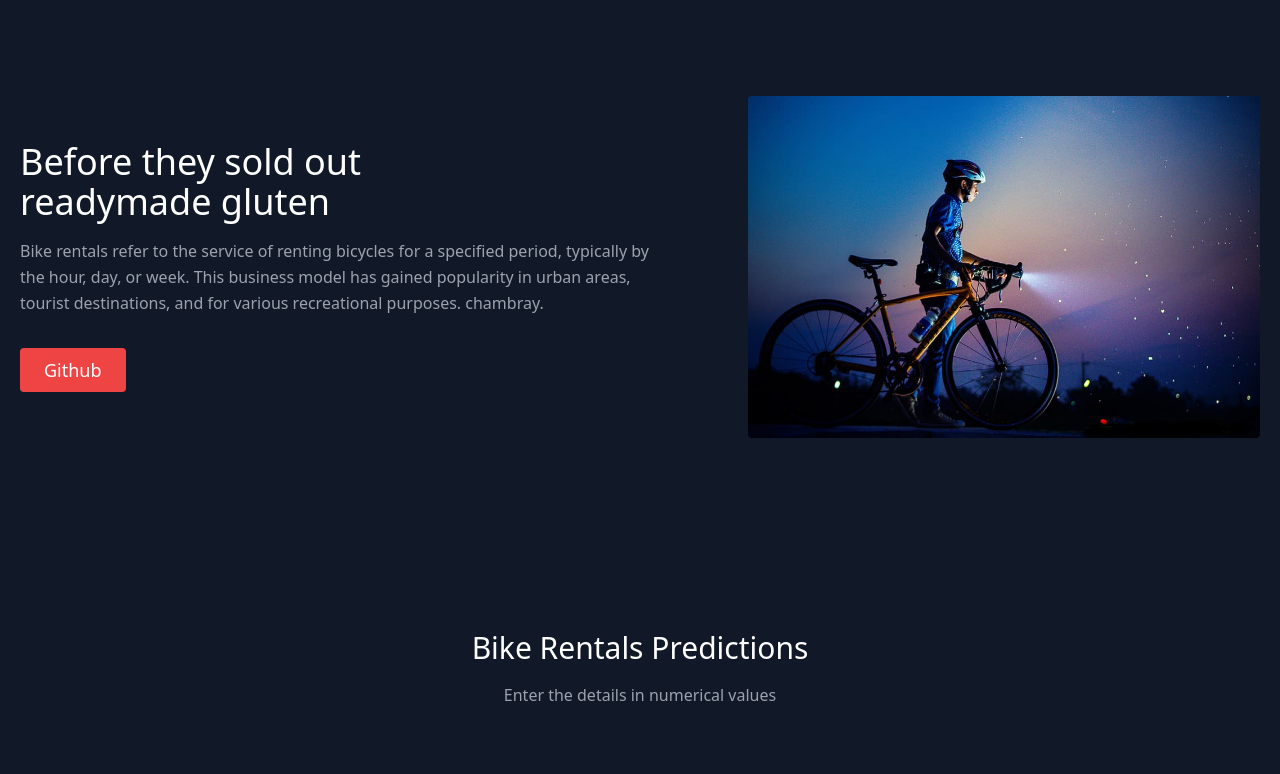
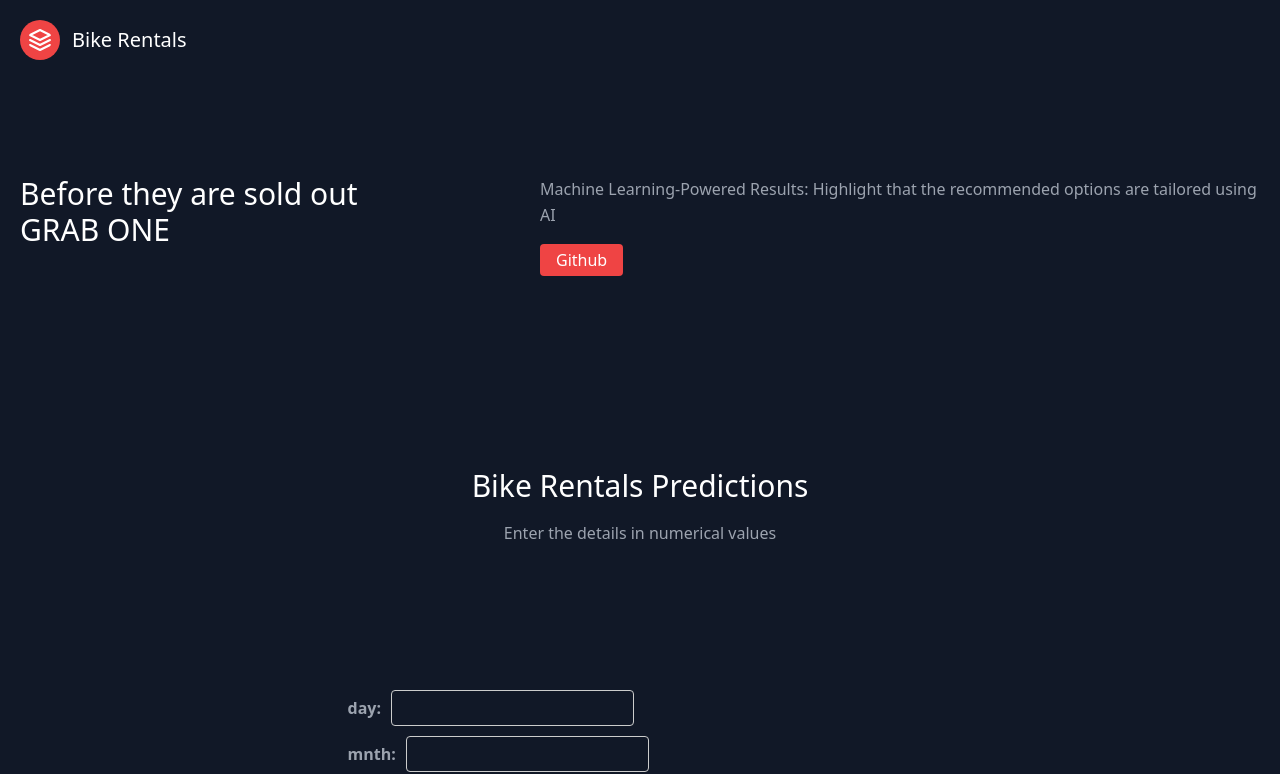
Before and after one commit to sounar97/Future-Ready-Talent, a Flask app: page / in a window 1280 px wide. Shown: the top 774 px of the page. Run offline with Flask 3, Linux system fonts and the light colour scheme.

Commit message:
final commit

```diff
--- a/templates/index.html
+++ b/templates/index.html
@@ -28,19 +28,31 @@ input[type="text"] {
     <title>Bike Rental</title>
 </head>
 <body>
+  <header class="text-gray-400 bg-gray-900 body-font">
+  <div class="container mx-auto flex flex-wrap p-5 flex-col md:flex-row items-center">
+    <a class="flex title-font font-medium items-center text-white mb-4 md:mb-0">
+      <svg xmlns="http://www.w3.org/2000/svg" fill="none" stroke="currentColor" stroke-linecap="round" stroke-linejoin="round" stroke-width="2" class="w-10 h-10 text-white p-2 bg-red-500 rounded-full" viewBox="0 0 24 24">
+        <path d="M12 2L2 7l10 5 10-5-10-5zM2 17l10 5 10-5M2 12l10 5 10-5"></path>
+      </svg>
+      <span class="ml-3 text-xl">Bike Rentals</span>
+    </a>
+
+
+  </div>
+</header>
 <section class="text-gray-400 bg-gray-900 body-font">
-  <div class="container mx-auto flex px-5 py-24 md:flex-row flex-col items-center">
-    <div class="lg:flex-grow md:w-1/2 lg:pr-24 md:pr-16 flex flex-col md:items-start md:text-left mb-16 md:mb-0 items-center text-center">
-      <h1 class="title-font sm:text-4xl text-3xl mb-4 font-medium text-white">Before they sold out
-        <br class="hidden lg:inline-block">readymade gluten
-      </h1>
-      <p class="mb-8 leading-relaxed">Bike rentals refer to the service of renting bicycles for a specified period, typically by the hour, day, or week. This business model has gained popularity in urban areas, tourist destinations, and for various recreational purposes. chambray.</p>
-      <div class="flex justify-center">
-        <button class="inline-flex text-white bg-red-500 border-0 py-2 px-6 focus:outline-none hover:bg-red-600 rounded text-lg" ><a href="" target="_blank">Github</a></button>
+  <div class="container px-5 py-24 mx-auto flex flex-wrap">
+    <h2 class="sm:text-3xl text-2xl text-white font-medium title-font mb-2 md:w-2/5">Before they are sold out<br>GRAB ONE</h2>
+    <div class="md:w-3/5 md:pl-6">
+      <p class="leading-relaxed text-base">  Machine Learning-Powered Results: Highlight that the recommended options are tailored using AI</p>
+      <div class="flex md:mt-4 mt-6">
+        <button class="inline-flex text-white bg-red-500 border-0 py-1 px-4 focus:outline-none hover:bg-red-600 rounded"><a href="https://github.com/sounar97/Future-Ready-Talent">Github</a></button>
+
+
+            <path d="M5 12h14M12 5l7 7-7 7"></path>
+          </svg>
+        </a>
       </div>
-    </div>
-    <div class="lg:max-w-lg lg:w-full md:w-1/2 w-5/6">
-      <img class="object-cover object-center rounded" alt="hero" src="people-adventure-bicycle-bicycles.jpg">
     </div>
   </div>
 </section>
```
